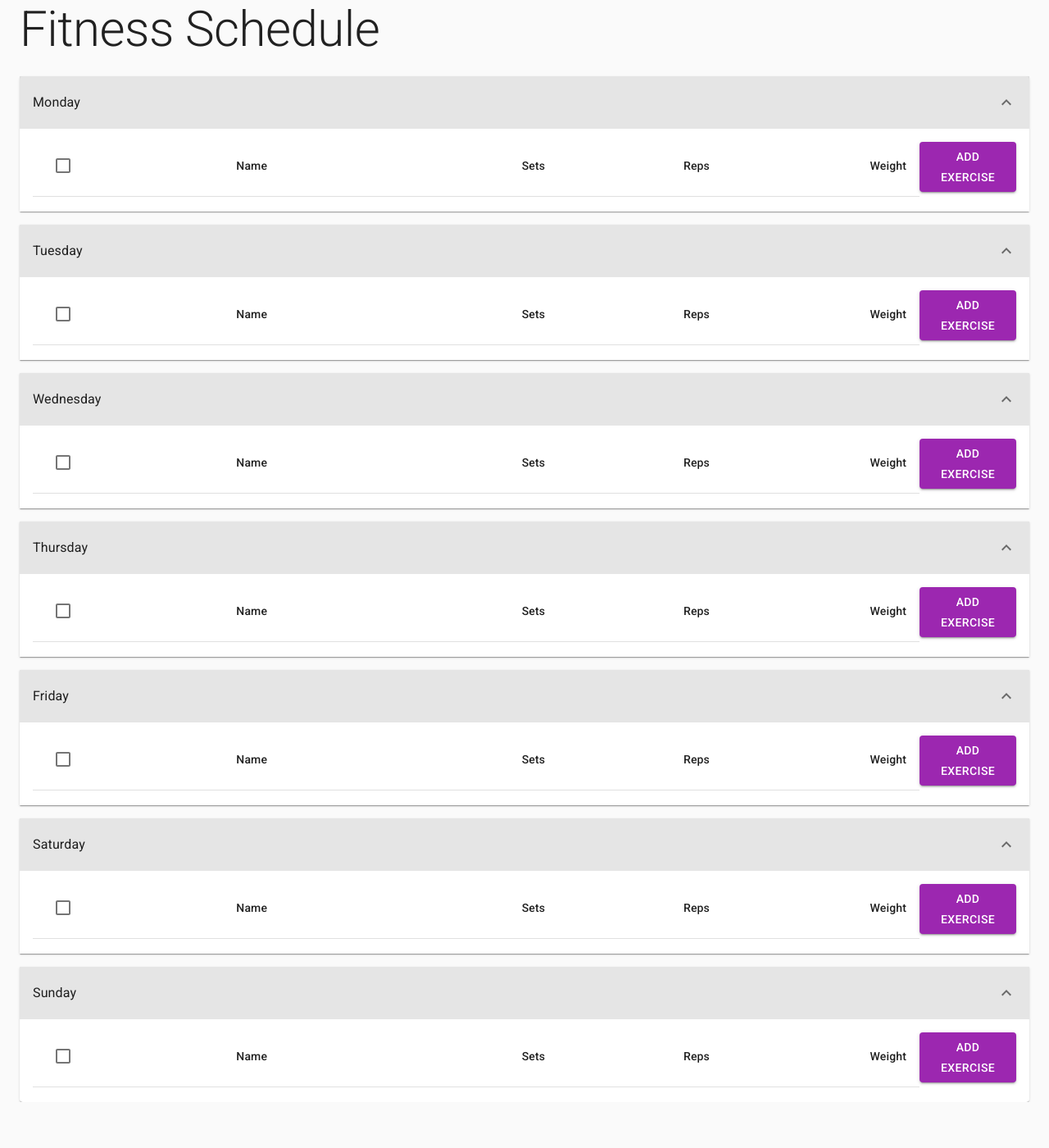
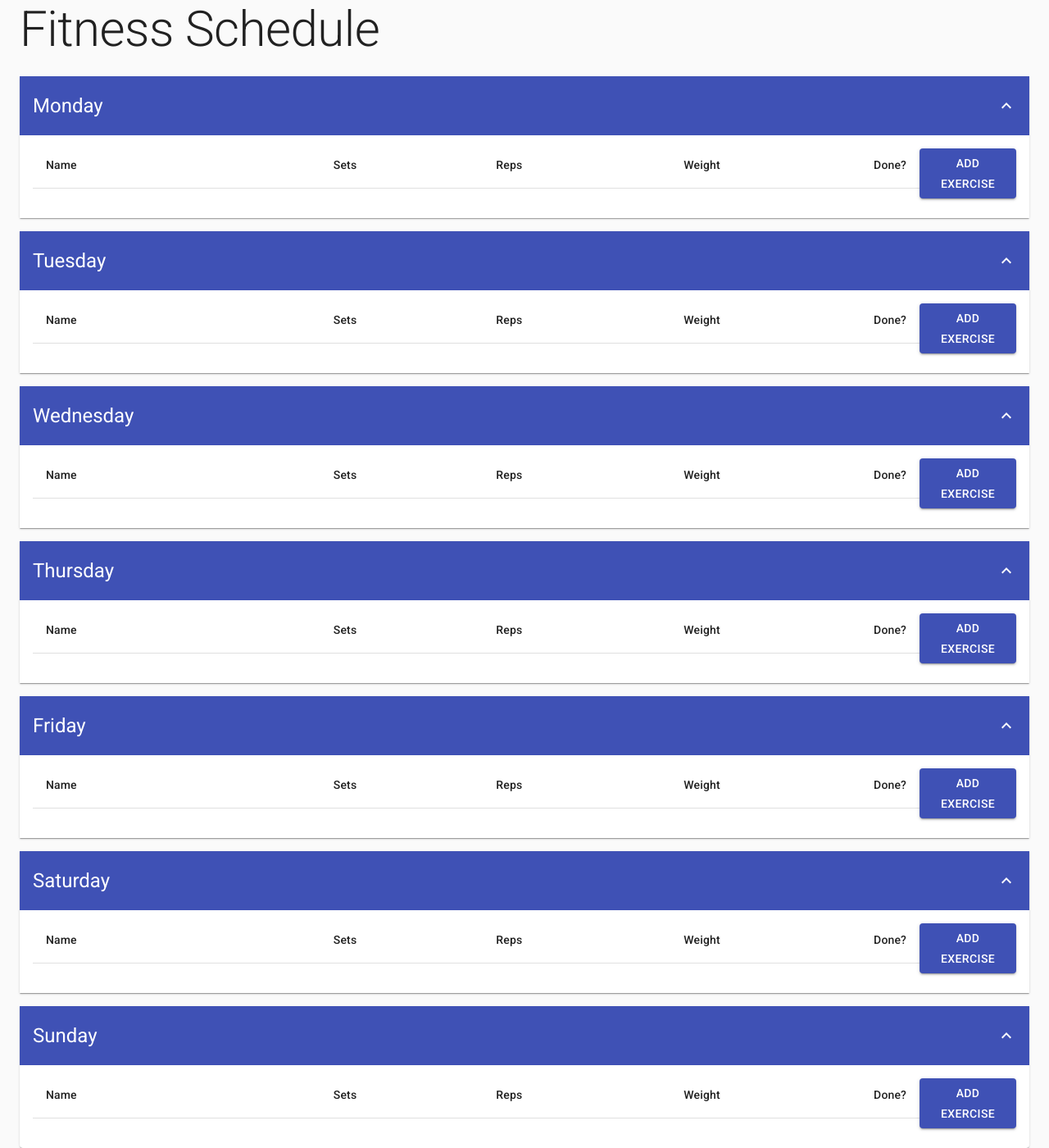
Before and after one commit to kimraymond9/fitness-schedule, a React (Create React App) app: page / in a window 1280 px wide. Shown: the whole page at 82% size. Before the commit the page ends 1344 px from the top, so only its background shows below. Built offline with nearby package versions, Linux system fonts and the light colour scheme.

Commit message:
Add the ability to mark exercises as done. Minor refactoring and styling changes.

```diff
--- a/src/AddExerciseFormDialog.tsx
+++ b/src/AddExerciseDialog.tsx
@@ -4,12 +4,14 @@ import Dialog from '@material-ui/core/Dialog';
 import DialogContent from '@material-ui/core/DialogContent';
 import DialogContentText from '@material-ui/core/DialogContentText';
 import DialogTitle from '@material-ui/core/DialogTitle';
-import theme from './theme';
+import { useTheme } from '@material-ui/core';
 import AddExerciseForm from './AddExerciseForm';
-import { ExerciseFormProps } from './model/exercise';
+import { AddExerciseDialogProps } from './model/exercise';
 
-const AddExerciseFormDialog: FC<ExerciseFormProps> = ({ selectedDay }: ExerciseFormProps) => {
+const AddExerciseDialog: FC<AddExerciseDialogProps> = ({ selectedDay }: AddExerciseDialogProps) => {
   const [open, setOpen] = React.useState(false);
+
+  const theme = useTheme();
 
   const handleClickOpen = () => {
     setOpen(true);
@@ -30,7 +32,7 @@ const AddExerciseFormDialog: FC<ExerciseFormProps> = ({ selectedDay }: ExerciseF
         add exercise
       </Button>
       <Dialog open={open} onClose={handleClose}>
-        <DialogTitle id="form-dialog-title">Add Exercise</DialogTitle>
+        <DialogTitle>Add Exercise</DialogTitle>
         <DialogContent>
           <DialogContentText>
             Enter the details of your exercise.
@@ -42,4 +44,4 @@ const AddExerciseFormDialog: FC<ExerciseFormProps> = ({ selectedDay }: ExerciseF
   );
 };
 
-export default AddExerciseFormDialog;
+export default AddExerciseDialog;
--- a/src/AddExerciseForm.tsx
+++ b/src/AddExerciseForm.tsx
@@ -1,5 +1,5 @@
 import {
-  Button, TextField,
+  Button, TextField, useTheme,
 } from '@material-ui/core';
 import ClearIcon from '@material-ui/icons/Clear';
 import {
@@ -7,16 +7,17 @@ import {
 } from 'react';
 import Box from '@material-ui/core/Box';
 import { v4 as uuidv4 } from 'uuid';
-import { Exercise, ExerciseFormProps, DayOfWeek } from './model/exercise';
+import { Exercise, AddExerciseFormProps, DayOfWeek } from './model/exercise';
 import ExercisesContext from './context/ExercisesContext';
-import theme from './theme';
 
-const AddExerciseForm: FC<ExerciseFormProps> = ({ selectedDay, handleClose }: ExerciseFormProps) => {
+const AddExerciseForm: FC<AddExerciseFormProps> = ({ selectedDay, handleClose }: AddExerciseFormProps) => {
   const [name, setName] = useState('');
   const [sets, setSets] = useState('');
   const [reps, setReps] = useState('');
   const [weight, setWeight] = useState('');
   const { exercises, setExercisesForDay } = useContext(ExercisesContext);
+
+  const theme = useTheme();
 
   const handleFormSubmit = (event: FormEvent) => {
     event.preventDefault();
@@ -27,8 +28,9 @@ const AddExerciseForm: FC<ExerciseFormProps> = ({ selectedDay, handleClose }: Ex
       sets,
       reps,
       weight,
+      done: false,
     };
-    if (name !== '' && handleClose) {
+    if (name !== '') {
       handleClose();
       setExercisesForDay(selectedDayOfWeek, [...exercises[selectedDayOfWeek], exercise]);
       setName('');
@@ -67,7 +69,7 @@ const AddExerciseForm: FC<ExerciseFormProps> = ({ selectedDay, handleClose }: Ex
           onChange={onNameChange}
         />
       </Box>
-      <Box display="flex" alignItems="center" mb={1}>
+      <Box display="flex" alignItems="center" mb={2}>
         <TextField
           style={{ flexGrow: 1 }}
           label="Sets"
--- a/src/App.tsx
+++ b/src/App.tsx
@@ -9,6 +9,7 @@ import {
 
 const App = () => {
   const [exercises, setExercises] = useState<Exercises>(JSON.parse(window.localStorage.getItem('exercises') || JSON.stringify(DEFAULT_EXERCISES)));
+
   const setExercisesForDay = (day: DayOfWeek, exercisesForDay: Exercise[]) => {
     const newExercises: Exercises = {
       ...exercises,
@@ -17,8 +18,27 @@ const App = () => {
     window.localStorage.setItem('exercises', JSON.stringify(newExercises));
     setExercises(newExercises);
   };
+
+  const setExerciseDone = (day: DayOfWeek, exerciseID: string, newDone: boolean) => {
+    const exercisesForDay: Exercise[] = [...exercises[day]].map((exercise) => {
+      if (exercise.id === exerciseID) {
+        return {
+          ...exercise,
+          done: newDone,
+        };
+      }
+      return exercise;
+    });
+    const newExercises: Exercises = {
+      ...exercises,
+      [day]: exercisesForDay,
+    };
+    window.localStorage.setItem('exercises', JSON.stringify(newExercises));
+    setExercises(newExercises);
+  };
+
   return (
-    <ExercisesContext.Provider value={{ exercises, setExercisesForDay }}>
+    <ExercisesContext.Provider value={{ exercises, setExercisesForDay, setExerciseDone }}>
       <Container>
         <Typography variant="h2" gutterBottom>
           Fitness Schedule
--- a/src/DaysAccordion.tsx
+++ b/src/DaysAccordion.tsx
@@ -4,223 +4,72 @@ import AccordionDetails from '@material-ui/core/AccordionDetails';
 import AccordionSummary from '@material-ui/core/AccordionSummary';
 import Typography from '@material-ui/core/Typography';
 import ExpandMoreIcon from '@material-ui/icons/ExpandMore';
-import { Box, Checkbox } from '@material-ui/core';
+import { Box, Checkbox, useTheme } from '@material-ui/core';
 import Table from '@material-ui/core/Table';
 import TableBody from '@material-ui/core/TableBody';
 import TableCell from '@material-ui/core/TableCell';
 import TableHead from '@material-ui/core/TableHead';
 import TableRow from '@material-ui/core/TableRow';
-import { Exercise } from './model/exercise';
+import { DayOfWeek, Exercise } from './model/exercise';
 import ExercisesContext from './context/ExercisesContext';
-import AddExerciseFormDialog from './AddExerciseFormDialog';
+import AddExerciseDialog from './AddExerciseDialog';
+
+const DAYS_OF_THE_WEEK: DayOfWeek[] = ['monday', 'tuesday', 'wednesday', 'thursday', 'friday', 'saturday', 'sunday'];
 
 const DaysAccordion: FC = () => {
-  const { exercises } = useContext(ExercisesContext);
+  const { exercises, setExerciseDone } = useContext(ExercisesContext);
 
-  const getExerciseTableRow = ((exercise: Exercise) => (
+  const theme = useTheme();
+
+  const handleExerciseDoneChanged = (day: DayOfWeek, exerciseID: string, done: boolean) => {
+    setExerciseDone(day, exerciseID, done);
+  };
+
+  const getExerciseTableRow = ((day: DayOfWeek, exercise: Exercise) => (
     <TableRow key={exercise.id}>
-      <TableCell>
-        <Checkbox />
-      </TableCell>
       <TableCell>{exercise.name}</TableCell>
       <TableCell align="right">{exercise.sets}</TableCell>
       <TableCell align="right">{exercise.reps}</TableCell>
       <TableCell align="right">{exercise.weight}</TableCell>
+      <TableCell align="right">
+        <Checkbox checked={exercise.done} onChange={(event) => handleExerciseDoneChanged(day, exercise.id, event.target.checked)} />
+      </TableCell>
     </TableRow>
+  )
+  );
+
+  const getExerciseAccordion = ((day: DayOfWeek) => (
+    <Accordion defaultExpanded key={day}>
+      <AccordionSummary
+        expandIcon={<ExpandMoreIcon style={{ color: theme.palette.primary.contrastText }} />}
+        style={{ backgroundColor: theme.palette.primary.main }}
+      >
+        <Typography variant="h5" style={{ textTransform: 'capitalize', color: theme.palette.primary.contrastText }}>{day}</Typography>
+      </AccordionSummary>
+      <AccordionDetails>
+        <Table>
+          <TableHead>
+            <TableRow>
+              <TableCell>Name</TableCell>
+              <TableCell align="right">Sets</TableCell>
+              <TableCell align="right">Reps</TableCell>
+              <TableCell align="right">Weight</TableCell>
+              <TableCell align="right">Done?</TableCell>
+            </TableRow>
+          </TableHead>
+          <TableBody>
+            {exercises[day].map((exercise) => getExerciseTableRow(day, exercise))}
+          </TableBody>
+        </Table>
+        <AddExerciseDialog selectedDay={day} />
+      </AccordionDetails>
+    </Accordion>
   )
   );
 
   return (
     <Box mt={2}>
-      <Accordion defaultExpanded>
-        <AccordionSummary
-          expandIcon={<ExpandMoreIcon />}
-          style={{ backgroundColor: 'rgba(0, 0, 0, .1)' }}
-        >
-          <Typography>Monday</Typography>
-        </AccordionSummary>
-        <AccordionDetails>
-          <Table>
-            <TableHead>
-              <TableRow>
-                <TableCell>
-                  <Checkbox />
-                </TableCell>
-                <TableCell>Name</TableCell>
-                <TableCell align="right">Sets</TableCell>
-                <TableCell align="right">Reps</TableCell>
-                <TableCell align="right">Weight</TableCell>
-              </TableRow>
-            </TableHead>
-            <TableBody>
-              {exercises.monday.map(getExerciseTableRow)}
-            </TableBody>
-          </Table>
-          <AddExerciseFormDialog selectedDay="monday" />
-        </AccordionDetails>
-      </Accordion>
-      <Accordion defaultExpanded>
-        <AccordionSummary
-          expandIcon={<ExpandMoreIcon />}
-          style={{ backgroundColor: 'rgba(0, 0, 0, .1)' }}
-        >
-          <Typography>Tuesday</Typography>
-        </AccordionSummary>
-        <AccordionDetails>
-          <Table>
-            <TableHead>
-              <TableRow>
-                <TableCell>
-                  <Checkbox />
-                </TableCell>
-                <TableCell>Name</TableCell>
-                <TableCell align="right">Sets</TableCell>
-                <TableCell align="right">Reps</TableCell>
-                <TableCell align="right">Weight</TableCell>
-              </TableRow>
-            </TableHead>
-            <TableBody>
-              {exercises.tuesday.map(getExerciseTableRow)}
-            </TableBody>
-          </Table>
-          <AddExerciseFormDialog selectedDay="tuesday" />
-        </AccordionDetails>
-      </Accordion>
-      <Accordion defaultExpanded>
-        <AccordionSummary
-          expandIcon={<ExpandMoreIcon />}
-          style={{ backgroundColor: 'rgba(0, 0, 0, .1)' }}
-        >
-          <Typography>Wednesday</Typography>
-        </AccordionSummary>
-        <AccordionDetails>
-          <Table>
-            <TableHead>
-              <TableRow>
-                <TableCell>
-                  <Checkbox />
-                </TableCell>
-                <TableCell>Name</TableCell>
-                <TableCell align="right">Sets</TableCell>
-                <TableCell align="right">Reps</TableCell>
-                <TableCell align="right">Weight</TableCell>
-              </TableRow>
-            </TableHead>
-            <TableBody>
-              {exercises.wednesday.map(getExerciseTableRow)}
-            </TableBody>
-          </Table>
-          <AddExerciseFormDialog selectedDay="wednesday" />
-        </AccordionDetails>
-      </Accordion>
-      <Accordion defaultExpanded>
-        <AccordionSummary
-          expandIcon={<ExpandMoreIcon />}
-          style={{ backgroundColor: 'rgba(0, 0, 0, .1)' }}
-        >
-          <Typography>Thursday</Typography>
-        </AccordionSummary>
-        <AccordionDetails>
-          <Table>
-            <TableHead>
-              <TableRow>
-                <TableCell>
-                  <Checkbox />
-                </TableCell>
-                <TableCell>Name</TableCell>
-                <TableCell align="right">Sets</TableCell>
-                <TableCell align="right">Reps</TableCell>
-                <TableCell align="right">Weight</TableCell>
-              </TableRow>
-            </TableHead>
-            <TableBody>
-              {exercises.thursday.map(getExerciseTableRow)}
-            </TableBody>
-          </Table>
-          <AddExerciseFormDialog selectedDay="thursday" />
-        </AccordionDetails>
-      </Accordion>
-      <Accordion defaultExpanded>
-        <AccordionSummary
-          expandIcon={<ExpandMoreIcon />}
-          style={{ backgroundColor: 'rgba(0, 0, 0, .1)' }}
-        >
-          <Typography>Friday</Typography>
-        </AccordionSummary>
-        <AccordionDetails>
-          <Table>
-            <TableHead>
-              <TableRow>
-                <TableCell>
-                  <Checkbox />
-                </TableCell>
-                <TableCell>Name</TableCell>
-                <TableCell align="right">Sets</TableCell>
-                <TableCell align="right">Reps</TableCell>
-                <TableCell align="right">Weight</TableCell>
-              </TableRow>
-            </TableHead>
-            <TableBody>
-              {exercises.friday.map(getExerciseTableRow)}
-            </TableBody>
-          </Table>
-          <AddExerciseFormDialog selectedDay="friday" />
-        </AccordionDetails>
-      </Accordion>
-      <Accordion defaultExpanded>
-        <AccordionSummary
-          expandIcon={<ExpandMoreIcon />}
-          style={{ backgroundColor: 'rgba(0, 0, 0, .1)' }}
-        >
-          <Typography>Saturday</Typography>
-        </AccordionSummary>
-        <AccordionDetails>
-          <Table>
-            <TableHead>
-              <TableRow>
-                <TableCell>
-                  <Checkbox />
-                </TableCell>
-                <TableCell>Name</TableCell>
-                <TableCell align="right">Sets</TableCell>
-                <TableCell align="right">Reps</TableCell>
-                <TableCell align="right">Weight</TableCell>
-              </TableRow>
-            </TableHead>
-            <TableBody>
-              {exercises.saturday.map(getExerciseTableRow)}
-            </TableBody>
-          </Table>
-          <AddExerciseFormDialog selectedDay="saturday" />
-        </AccordionDetails>
-      </Accordion>
-      <Accordion defaultExpanded>
-        <AccordionSummary
-          expandIcon={<ExpandMoreIcon />}
-          style={{ backgroundColor: 'rgba(0, 0, 0, .1)' }}
-        >
-          <Typography>Sunday</Typography>
-        </AccordionSummary>
-        <AccordionDetails>
-          <Table>
-            <TableHead>
-              <TableRow>
-                <TableCell>
-                  <Checkbox />
-                </TableCell>
-                <TableCell>Name</TableCell>
-                <TableCell align="right">Sets</TableCell>
-                <TableCell align="right">Reps</TableCell>
-                <TableCell align="right">Weight</TableCell>
-              </TableRow>
-            </TableHead>
-            <TableBody>
-              {exercises.sunday.map(getExerciseTableRow)}
-            </TableBody>
-          </Table>
-          <AddExerciseFormDialog selectedDay="sunday" />
-        </AccordionDetails>
-      </Accordion>
+      {DAYS_OF_THE_WEEK.map(getExerciseAccordion)}
     </Box>
   );
 };
--- a/src/context/ExercisesContext.ts
+++ b/src/context/ExercisesContext.ts
@@ -6,11 +6,13 @@ import {
 interface ExercisesContextType {
   exercises: Exercises;
   setExercisesForDay: (day: DayOfWeek, exercisesForDay: Exercise[]) => void;
+  setExerciseDone: (day: DayOfWeek, exerciseID: string, newDone: boolean) => void;
 }
 
 const ExercisesContext = React.createContext<ExercisesContextType>({
   exercises: DEFAULT_EXERCISES,
   setExercisesForDay: () => {},
+  setExerciseDone: () => {},
 });
 
 export default ExercisesContext;
--- a/src/index.tsx
+++ b/src/index.tsx
@@ -1,13 +1,11 @@
 import ReactDOM from 'react-dom';
 import CssBaseline from '@material-ui/core/CssBaseline';
-import { ThemeProvider } from '@material-ui/core/styles';
 import App from './App';
-import theme from './theme';
 
 ReactDOM.render(
-  <ThemeProvider theme={theme}>
+  <>
     <CssBaseline />
     <App />
-  </ThemeProvider>,
+  </>,
   document.querySelector('#root'),
 );
--- a/src/theme.ts
+++ /dev/null
@@ -1,19 +0,0 @@
-import { createTheme } from '@material-ui/core/styles';
-import { red } from '@material-ui/core/colors';
-
-// A custom theme for this app
-const theme = createTheme({
-  palette: {
-    primary: {
-      main: '#9c27b0',
-    },
-    secondary: {
-      main: '#19857b',
-    },
-    error: {
-      main: red.A400,
-    },
-  },
-});
-
-export default theme;
```
Also changed, not shown: src/model/exercise.ts (+7 -2 lines).
